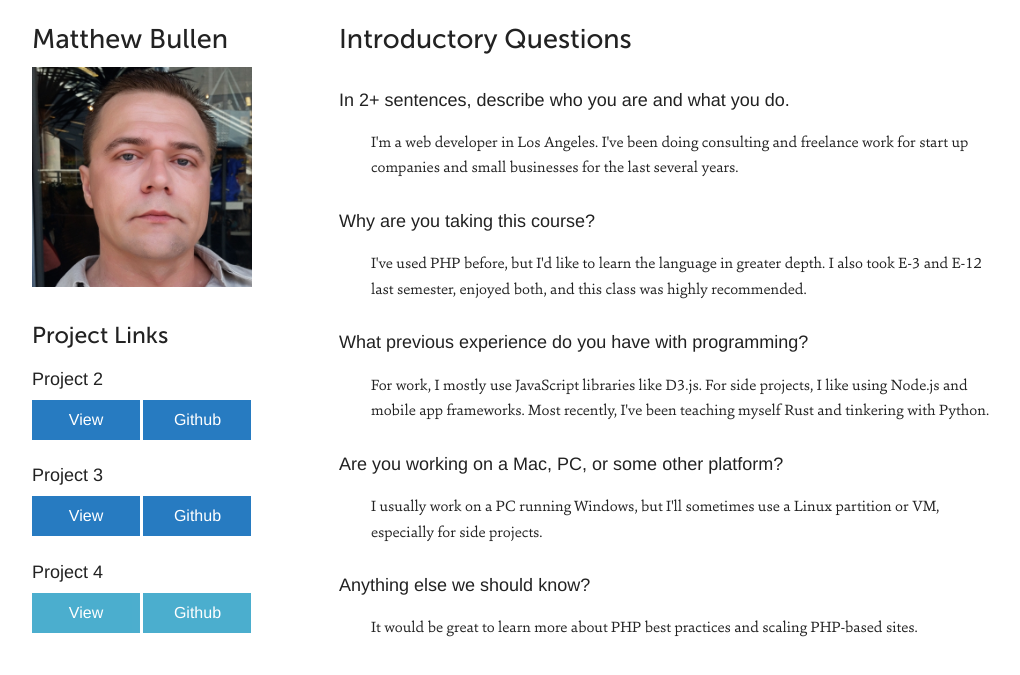
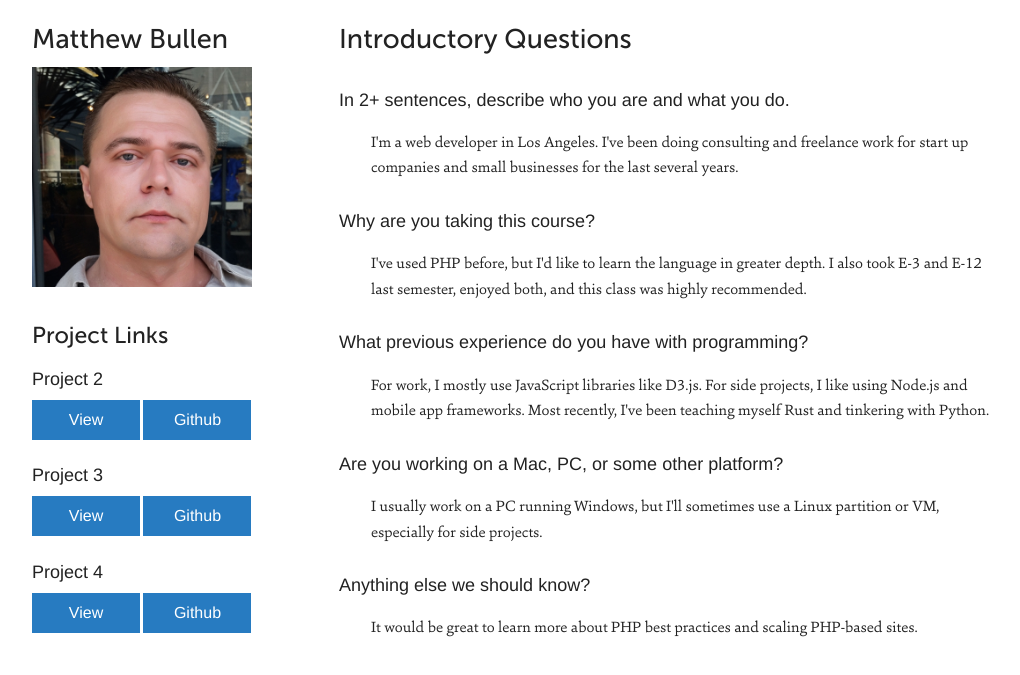
Before and after one commit to mattbullen/harvard-cscie15-p1, a plain HTML site: page index.html in a window 1280 px wide. Shown: the part 123-798 px from the top of the page, without its empty margins (123-1143 px from the left). Drawn offline with Linux system fonts and the light colour scheme.

Commit message:
Activate P4 buttons

```diff
--- a/index.html
+++ b/index.html
@@ -53,8 +53,8 @@
 
                 <h5>Project 4</h5>
                 <div class="button-group">
-                    <button id="button-4" class="external" disabled>View</button>
-                    <button id="button-5" class="external" disabled>Github</button>
+                    <button id="button-4" class="external">View</button>
+                    <button id="button-5" class="external">Github</button>
                 </div>
 
             </div>
```
